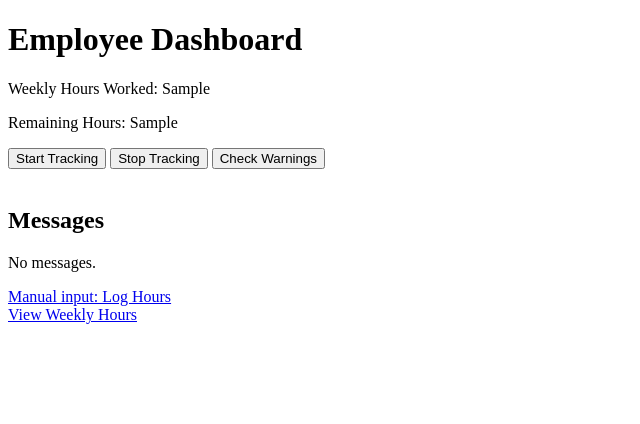
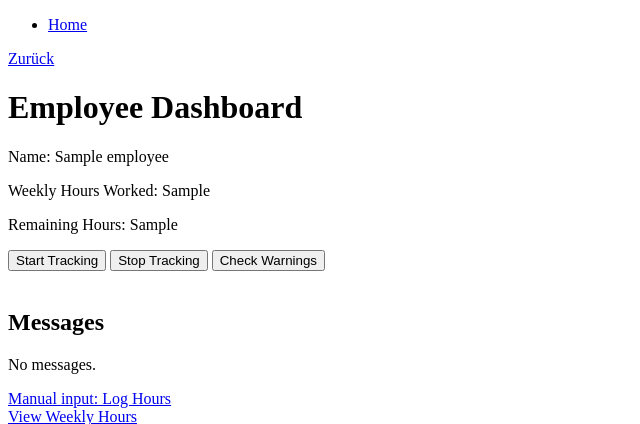
Before and after one commit to YNCK-YNCK/Softwareprojekt_Zeiterfassung, a Flask app: template TimeTracking/templates/employee_dashboard.html in a window 1280 px wide. Shown: the top 424 px of the page, without its empty margins (0-640 px from the left). Run offline with Flask 3, Linux system fonts and the light colour scheme; the template is opened without the code that fills it: most values are stand-ins (such as "Sample title", 1, 10 or a date in 2020).

Commit message:
Update employee_dashboard.html

```diff
--- a/TimeTracking/templates/employee_dashboard.html
+++ b/TimeTracking/templates/employee_dashboard.html
@@ -32,7 +32,14 @@
     </script>
 </head>
 <body>
+     <nav>
+        <ul>
+            <li><a href="/">Home</a></li>
+        </ul>
+    </nav>
+    <a href="#" onclick="window.history.back();">Zurück</a> <br>
     <h1>Employee Dashboard</h1>
+    <p>Name: {{ employee.name }}</p>
     <p>Weekly Hours Worked: {{ weekly_hours }}</p>
     <p>Remaining Hours: {{ remaining_hours }}</p>
     <button onclick="startTracking()">Start Tracking</button>
```
